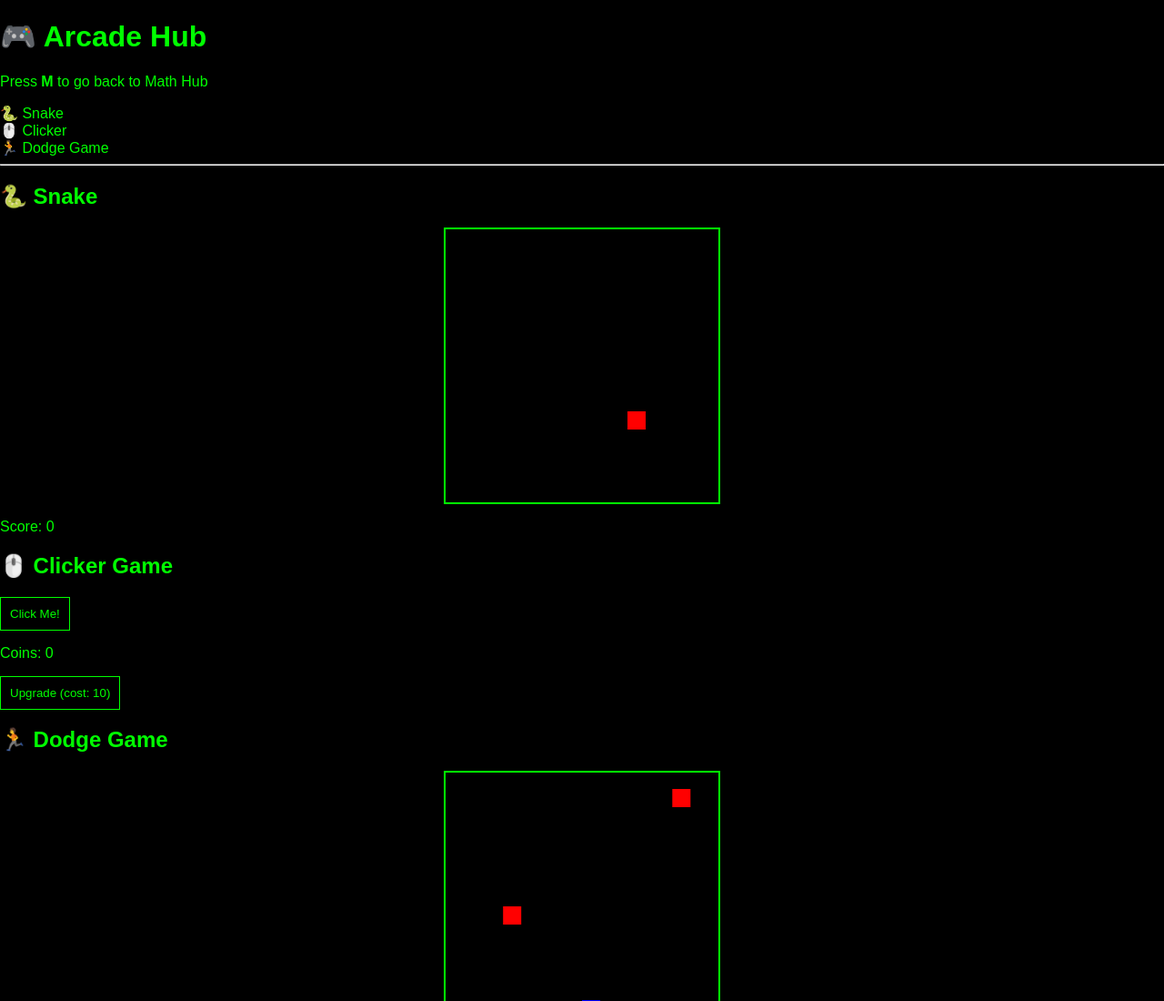
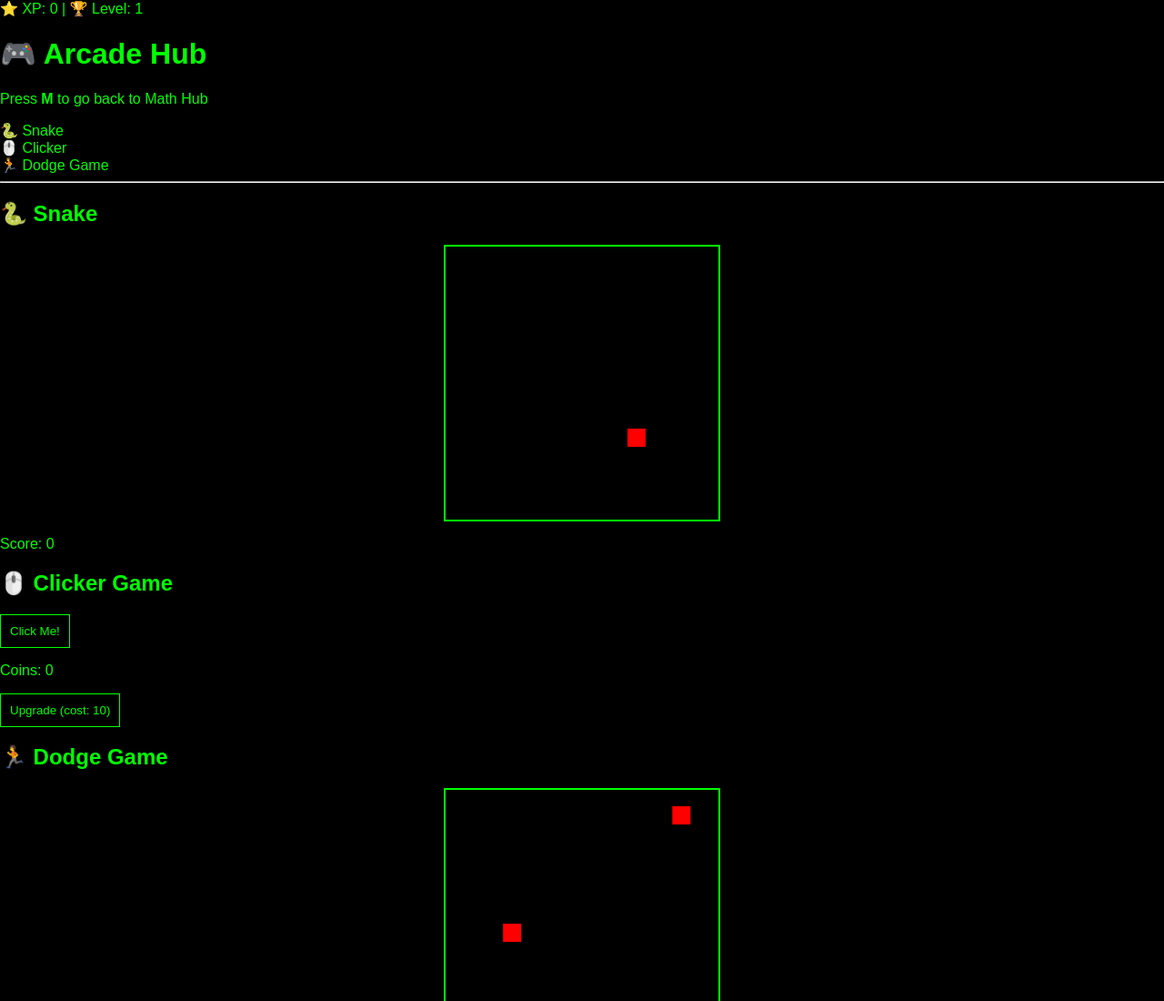
Before and after one commit to glenroyalex/Cool-Math-Games, a plain HTML site: page arcade.html in a window 1280 px wide. Shown: the top 1100 px of the page at 91% size. Drawn offline with Linux system fonts and the light colour scheme.

Commit message:
Update arcade.html

```diff
--- a/arcade.html
+++ b/arcade.html
@@ -3,6 +3,10 @@
 <head>
     <title>Arcade</title>
     <link rel="stylesheet" href="style.css">
+    <div class="hud">
+    ⭐ XP: <span id="xpText">0</span> |
+    🏆 Level: <span id="levelText">1</span>
+</div>
 </head>
 
 <body>
```
